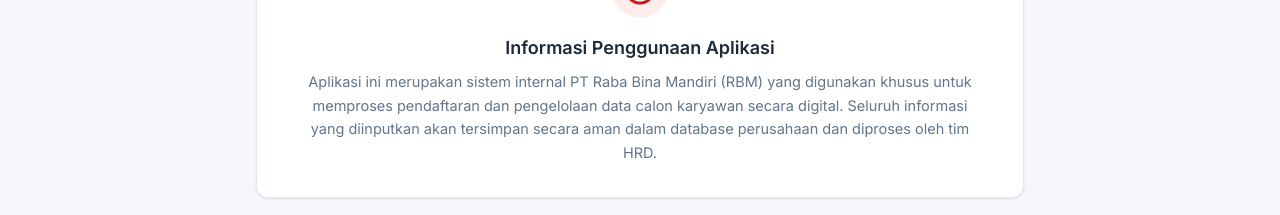
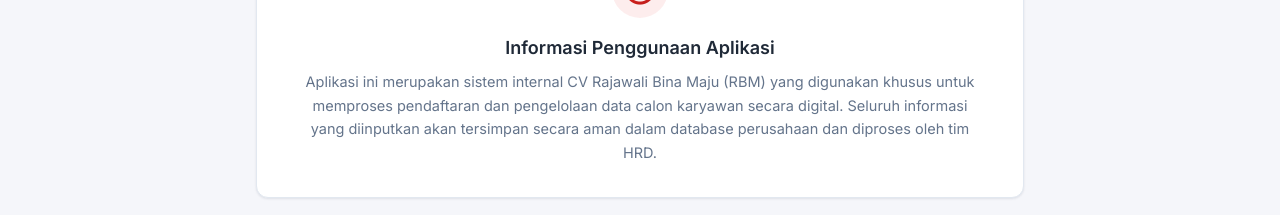
Before and after one commit to lutfllhm/fja, a Next.js app in the folder frontend/: page / in a window 1280 px wide. Shown: the part 1417-1632 px from the top of the page. Built offline with nearby package versions, Linux system fonts and the light colour scheme.

Commit message:
repair dashboard

```diff
--- a/frontend/pages/index.tsx
+++ b/frontend/pages/index.tsx
@@ -132,7 +132,7 @@
             </div>
             <h3 className="text-lg font-semibold text-text-primary mb-2">Informasi Penggunaan Aplikasi</h3>
             <p className="text-text-secondary text-sm leading-relaxed max-w-2xl mx-auto">
-              Aplikasi ini merupakan sistem internal PT Raba Bina Mandiri (RBM) yang digunakan khusus untuk memproses pendaftaran dan pengelolaan data calon karyawan secara digital. Seluruh informasi yang diinputkan akan tersimpan secara aman dalam database perusahaan dan diproses oleh tim HRD.
+              Aplikasi ini merupakan sistem internal CV Rajawali Bina Maju (RBM) yang digunakan khusus untuk memproses pendaftaran dan pengelolaan data calon karyawan secara digital. Seluruh informasi yang diinputkan akan tersimpan secara aman dalam database perusahaan dan diproses oleh tim HRD.
             </p>
           </div>
         </div>
```
